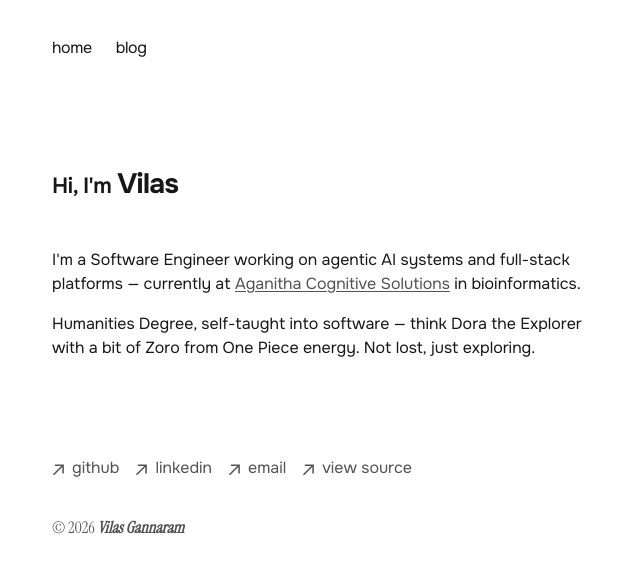
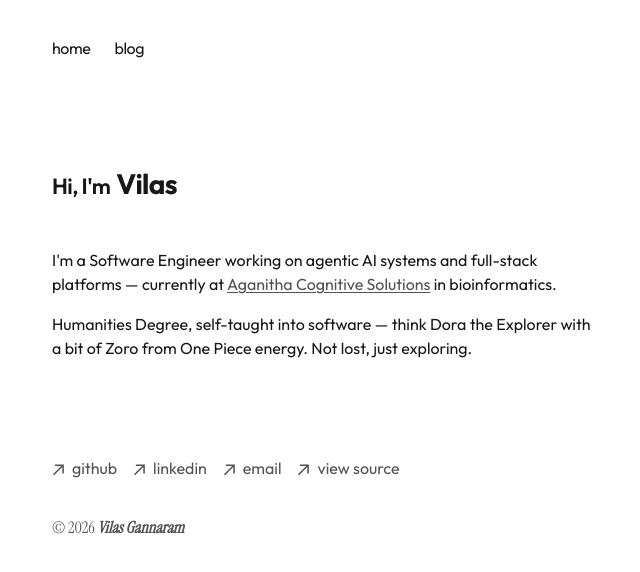
Before and after one commit to vilas-gannaram/vilas-gannaram.github.io, a Next.js app: page / in a window 1280 px wide. Shown: the top 572 px of the page, without its empty margins (316-956 px from the left). Built offline with nearby package versions, Linux system fonts and the light colour scheme.

Commit message:
feat: switch sans font from Onest to Outfit

```diff
--- a/app/globals.css
+++ b/app/globals.css
@@ -8,7 +8,7 @@
 @theme inline {
 	--color-background: var(--background);
 	--color-foreground: var(--foreground);
-	--font-sans: var(--font-onest-sans);
+	--font-sans: var(--font-outfit-sans);
 	--font-mono: var(--font-geist-mono);
 	--font-signature: var(--font-instrument-serif);
 }
--- a/app/layout.tsx
+++ b/app/layout.tsx
@@ -1,12 +1,12 @@
-import { Onest, Geist_Mono, Instrument_Serif } from 'next/font/google';
+import { Outfit, Geist_Mono, Instrument_Serif } from 'next/font/google';
 import type { Metadata, Viewport } from 'next';
 
 import Header from './components/header';
 import Footer from './components/footer';
 import './globals.css';
 
-const onestSans = Onest({
-	variable: '--font-onest-sans',
+const outfitSans = Outfit({
+	variable: '--font-outfit-sans',
 	subsets: ['latin'],
 });
 
@@ -57,7 +57,7 @@ export default function RootLayout({ children }: LayoutProps<'/'>) {
 	return (
 		<html
 			lang='en'
-			className={`${onestSans.variable} ${geistMono.variable} ${instrumentSerif.variable} h-full antialiased`}
+			className={`${outfitSans.variable} ${geistMono.variable} ${instrumentSerif.variable} h-full antialiased`}
 		>
 			<body className='antialiased max-w-xl px-4 mt-8 mx-auto'>
 				<main className='flex-auto min-w-0 mt-6 flex flex-col px-2 md:px-0'>
```
